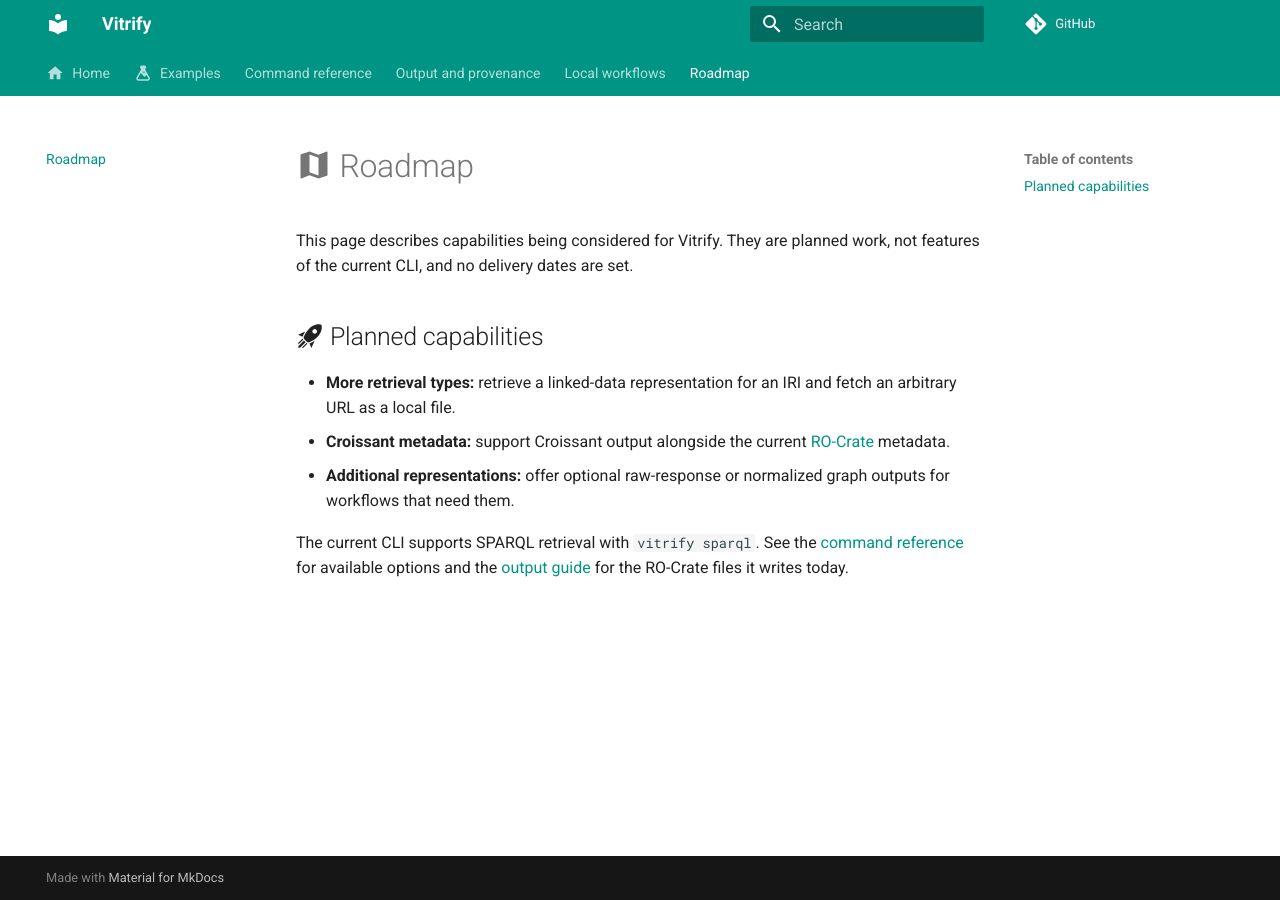
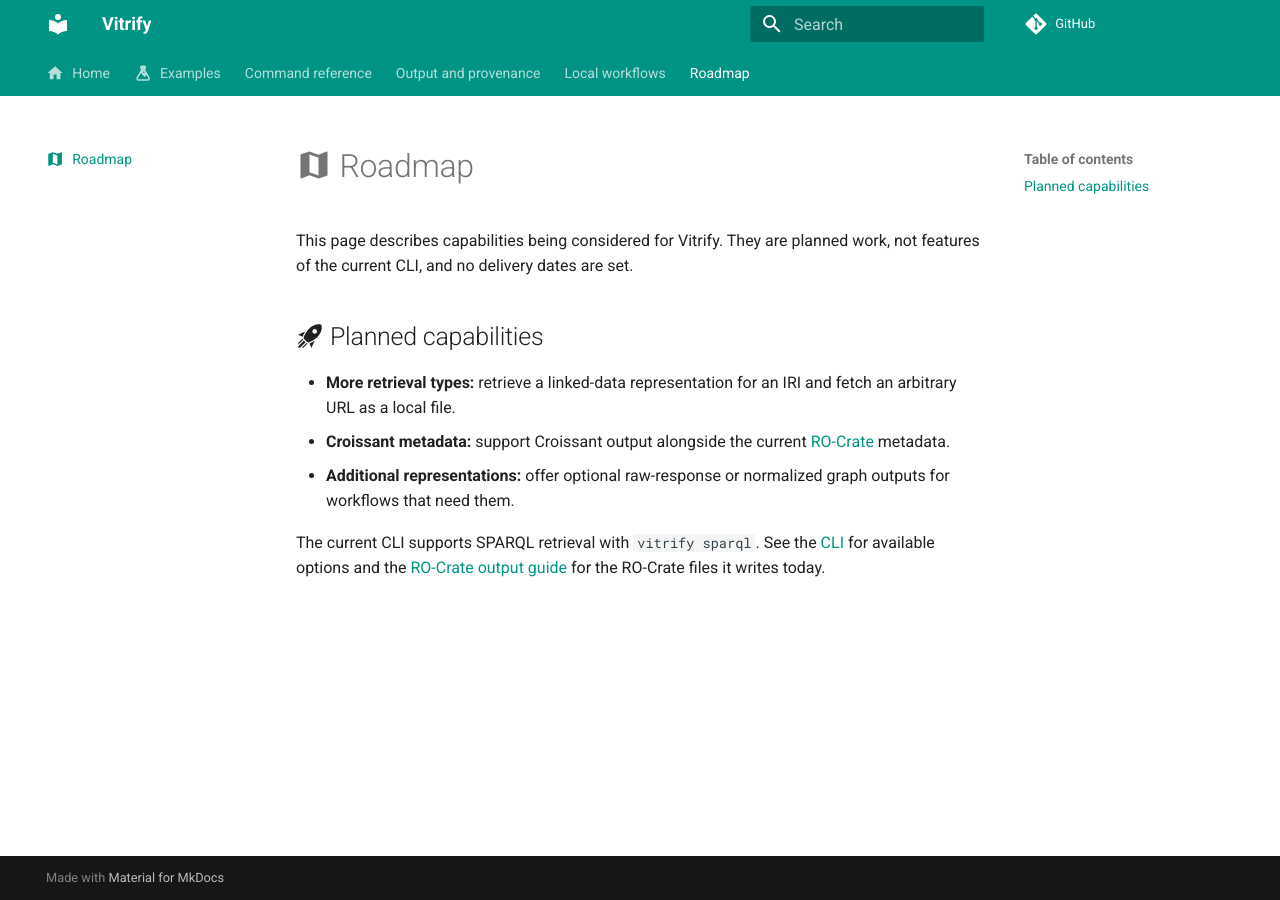
Before and after one commit to iolanta-tech/vitrify, an MkDocs documentation site: the page built from docs/roadmap.md, in a window 1280 px wide. Built offline with MkDocs 1.6.1 and Material for MkDocs 9.7.7, drawn with Linux system fonts in a browser that asks for light colours; comment, search, counter and statistics services are not loaded.

Commit message:
Link the roadmap to the current CLI and RO-Crate guide

```diff
--- a/docs/roadmap.md
+++ b/docs/roadmap.md
@@ -1,3 +1,7 @@
+---
+icon: material/map
+---
+
 # :material-map: Roadmap
 
 This page describes capabilities being considered for Vitrify. They are
@@ -13,5 +17,5 @@
   graph outputs for workflows that need them.
 
 The current CLI supports SPARQL retrieval with `vitrify sparql`. See the
-[command reference](command.md) for available options and the
-[output guide](output.md) for the RO-Crate files it writes today.
+[CLI](cli.md) for available options and the
+[RO-Crate output guide](outputs/ro-crate/index.md) for the RO-Crate files it writes today.
```
